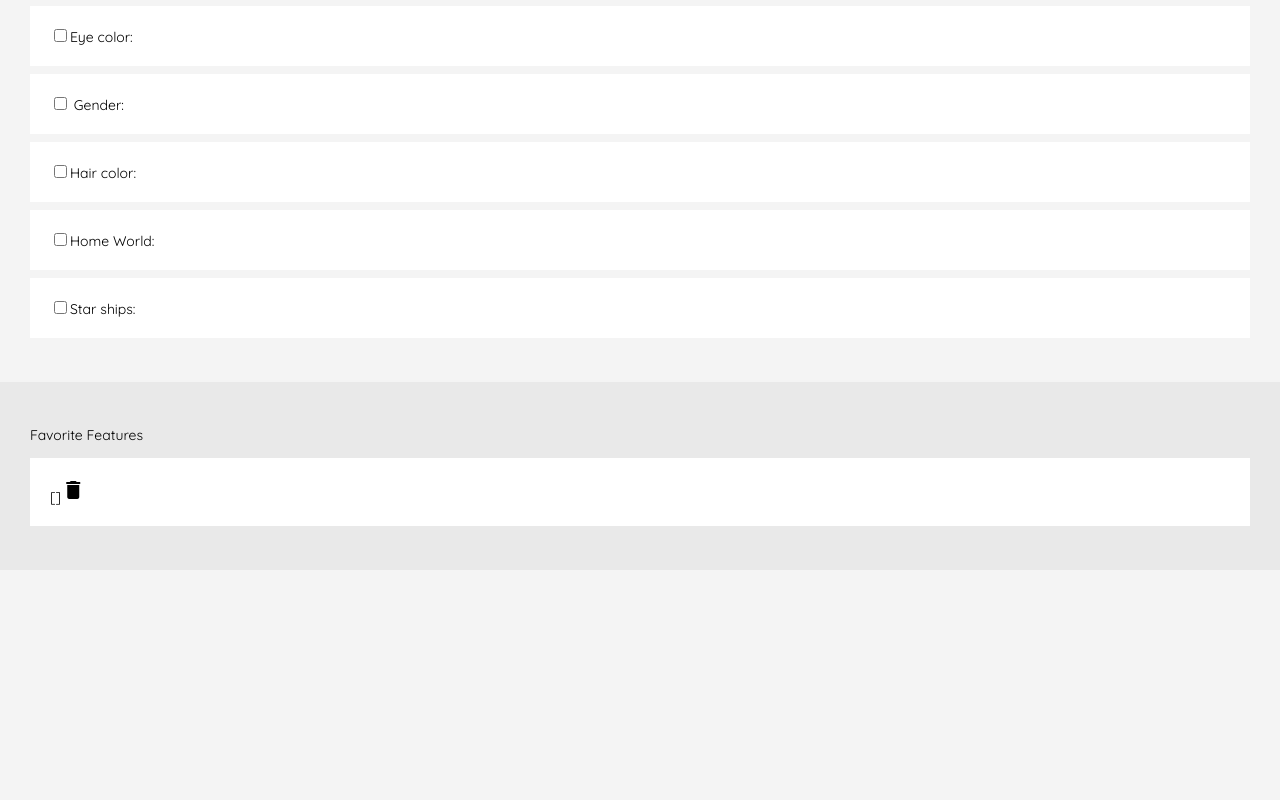
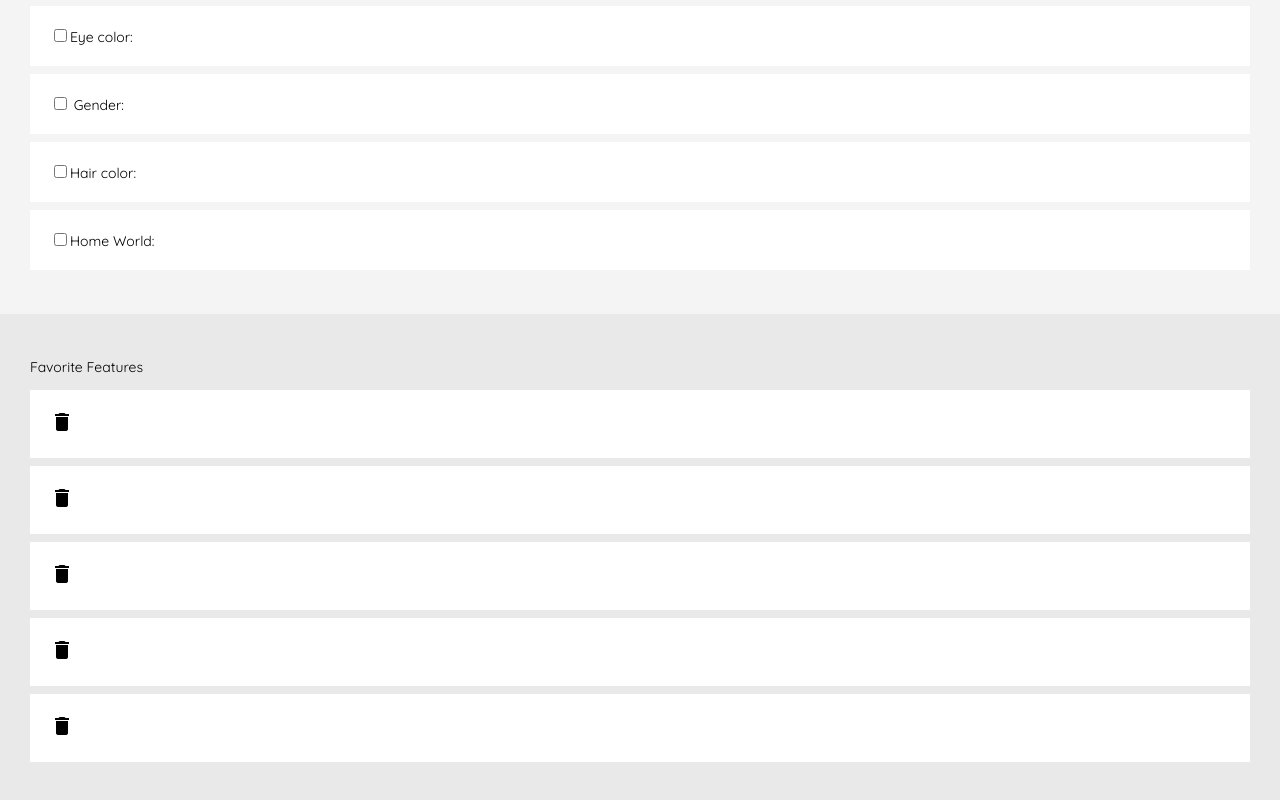
Before and after one commit to Anne56njeri/swap-api-, a Vue app: page /#/details/1 in a window 1280 px wide. Shown: the part 324-1124 px from the top of the page. Before the commit the page ends 894 px from the top, so only its background shows below. Built offline with nearby package versions, Linux system fonts and the light colour scheme; no server answers.

Commit message:
added code to check delete selected favourite

```diff
--- a/src/components/characterDetails.vue
+++ b/src/components/characterDetails.vue
@@ -14,17 +14,20 @@
   <li><input type="checkbox"  id="five" :value="character.gender" v-model="checkedFeature"> Gender:{{character.gender}}</li>
   <li><input type="checkbox"  id="six" :value="character.hair_color" v-model="checkedFeature">Hair color: {{character.hair_color}}</li>
   <li><input type="checkbox"  id="seven" :value="character.homeworld"  v-model="checkedFeature">Home World:{{character.homeworld}}</li>
-  <li> <input type="checkbox"  id="eight" :value="character.starships"  v-model="checkedFeature">Star ships: {{character.starships}}</li>
+
 
 </ul>
+
 </div>
 
 <div class ="right">
     <p>Favorite Features </p>
      <ul>
-         <li>{{checkedFeature}}<i class="material-icons"> delete</i></li>
-
-
+         <li><i class="material-icons" @click="deleteEvent()"> delete</i>{{checkedFeature[0]}}</li>
+        <li><i class="material-icons" @click="deleteEvent()" > delete</i>{{checkedFeature[1]}}</li>
+        <li><i class="material-icons" @click="deleteEvent()"> delete</i>{{checkedFeature[2]}}</li>
+        <li><i class="material-icons" @click="deleteEvent()"> delete</i>{{checkedFeature[3]}}</li>
+        <li><i class="material-icons" @click="deleteEvent()"> delete</i>{{checkedFeature[4]}}</li>
          </ul>
 </div>
 </div>
@@ -54,6 +57,10 @@ export default {
    },
    remove(){
        this.isFavorite= false;
+   },
+   deleteEvent:function(index){
+     console.log(index)
+   this.checkedFeature.splice(index,1)
    }
     }
 }
```
